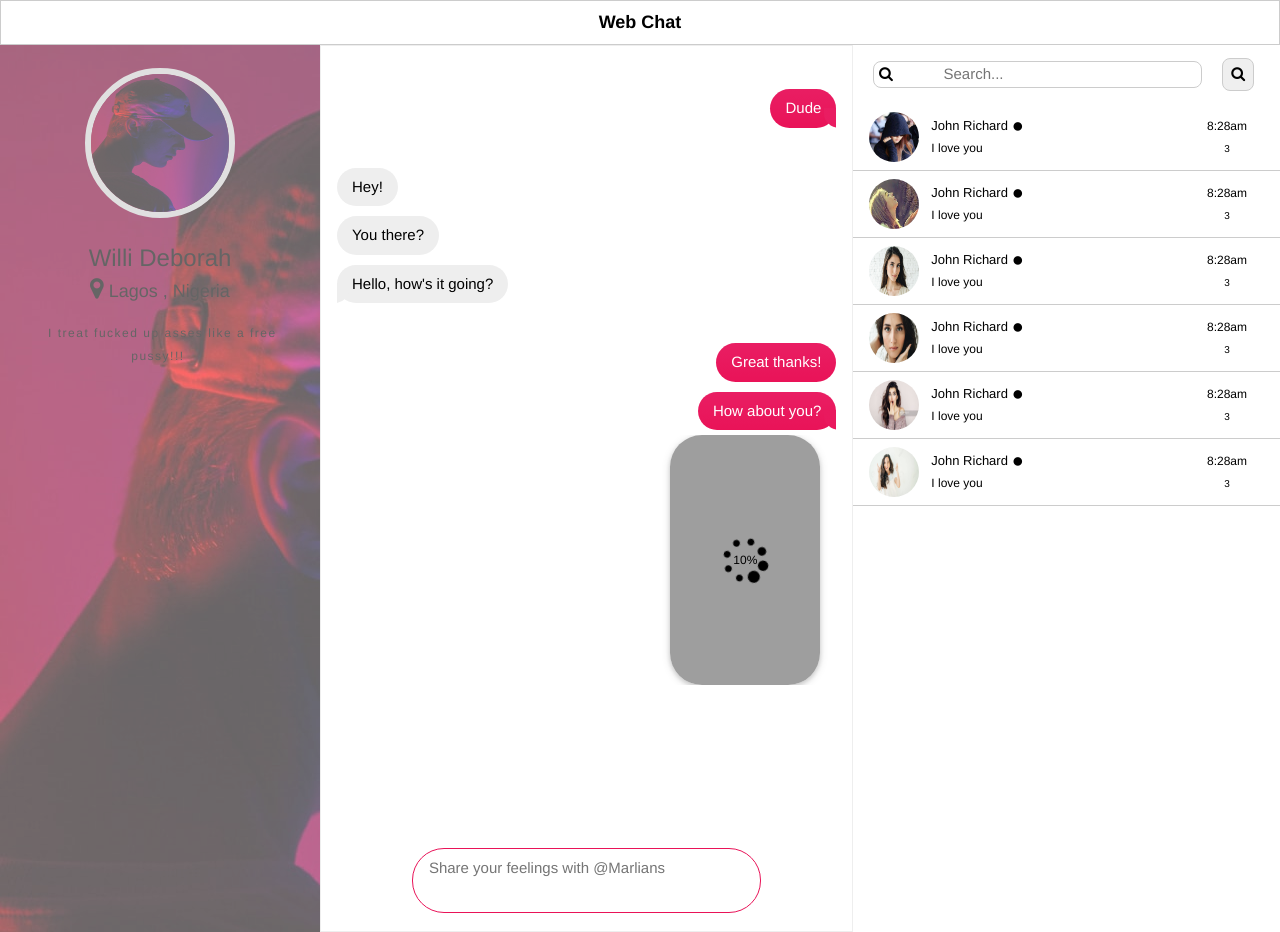
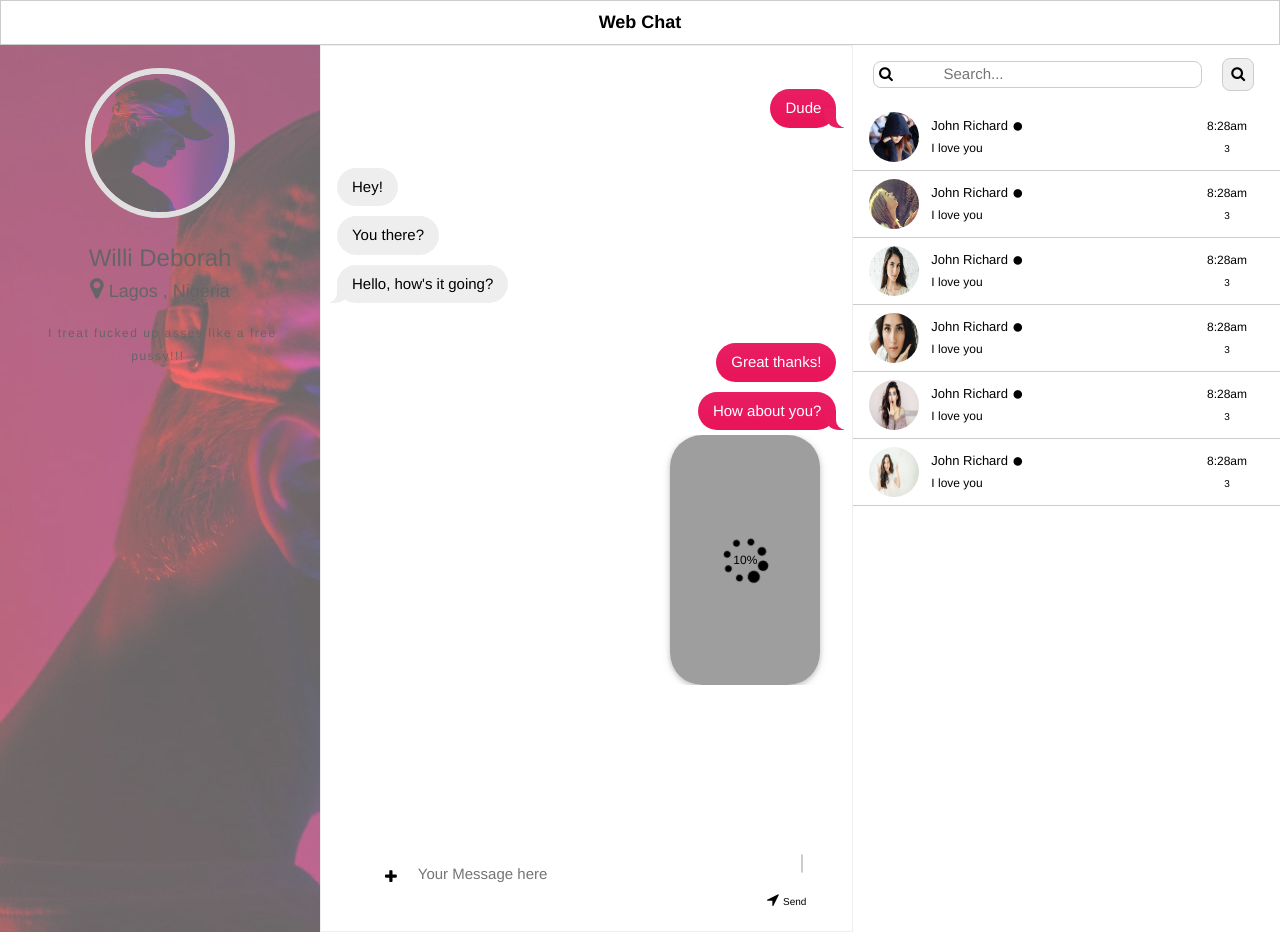
Before and after one commit to Niyiojeyinka/one-page-desktop-chat, a PHP site: page / in a window 1280 px wide. Run offline with PHP 8.4, Linux system fonts and the light colour scheme; grey boxes are pictures that could not be loaded.

Commit message:
designed input message box

```diff
--- a/chat.php
+++ b/chat.php
@@ -1,7 +1,7 @@
 <!--<div class="w3-container" style="height: 100vh;overflow-y: scroll;" id="cover">-->
 
-      <div class="inner">
-        <div class="element">
+      <div class="inner w3-white">
+        <div class="element w3-padding">
 
 <!--MAIN PAGE CONTENT STARTS HERE-->
 
@@ -56,6 +56,11 @@
 </div>
 
 </div>
-<form>
-	<textarea  class=" w3-bar-item  w3-round-xxlarge w3-padding w3-light-grey"placeholder="Share your feelings with @Marlians"style="width:70%;word-wrap:break-word;resize: none;padding:5px;height:65px;border:1px groove rgb(233,19,88);outline:none;margin-bottom:4px;margin-top:5px;overflow:hidden;"></textarea>
-</form>
+<div class="w3-center w3-bar w3-light-grey" style="padding-left: 48px;padding-top: 8px;padding-bottom: 8px">
+
+<span class="w3-white  w3-border w3-margin w3-round-large" style="">
+<span class="w3-padding w3-button w3-bar-item" style="height: 50px;margin-top:5px" onclick="alert('hi')"><i class="fa fa-plus w3-text-pink"></i></span>
+	<textarea  class="w3-bar-item w3-margin-bottom" placeholder="Your Message here" style="width:70%;word-wrap:break-word;resize: none;padding:5px;height:50px;outline:none;margin-top:5px;overflow:hidden;"></textarea>
+ <span class="w3-padding w3-button w3-bar-item" style="height: 50px;margin-top:5px" onclick="alert('Send Clicked')"><i class="fa fa-location-arrow w3-text-pink"></i> <span class="w3-tiny">Send</span></span>
+</span>
+</div>
--- a/chatStyle.php
+++ b/chatStyle.php
@@ -11,7 +11,7 @@ body {
   border: solid 1px #EEE;
   display: flex;
   flex-direction: column;
-  padding: 10px;
+  //padding: 10px;
 }
 
 .messages {
--- a/index.php
+++ b/index.php
@@ -60,7 +60,7 @@ require "chat_profile.php";
 ?>
 </div>
 
-<div class="w3-container w3-padding w3-center chat outer w3-col s5 m5 l5">
+<div class="w3-center chat outer w3-col s5 m5 l5 w3-light-grey">
 	<?php
 require "chat.php";
 
```
